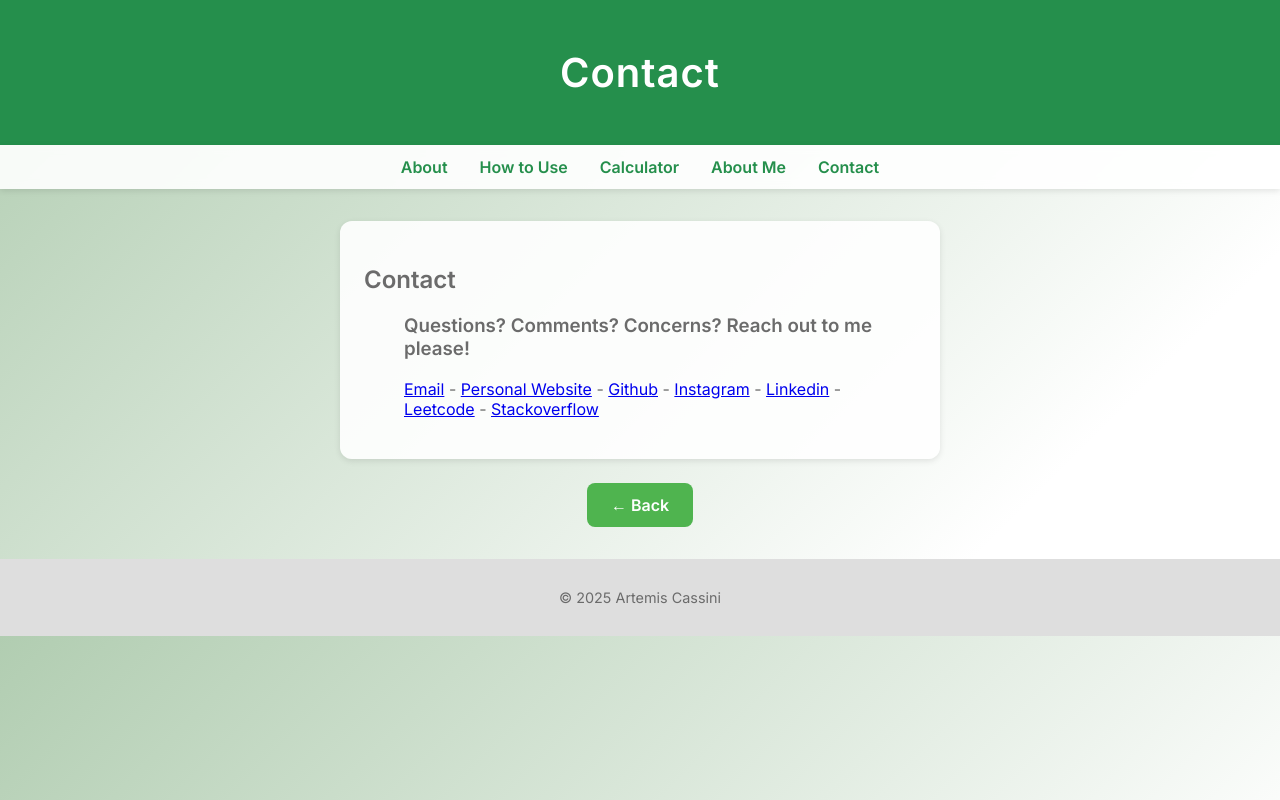
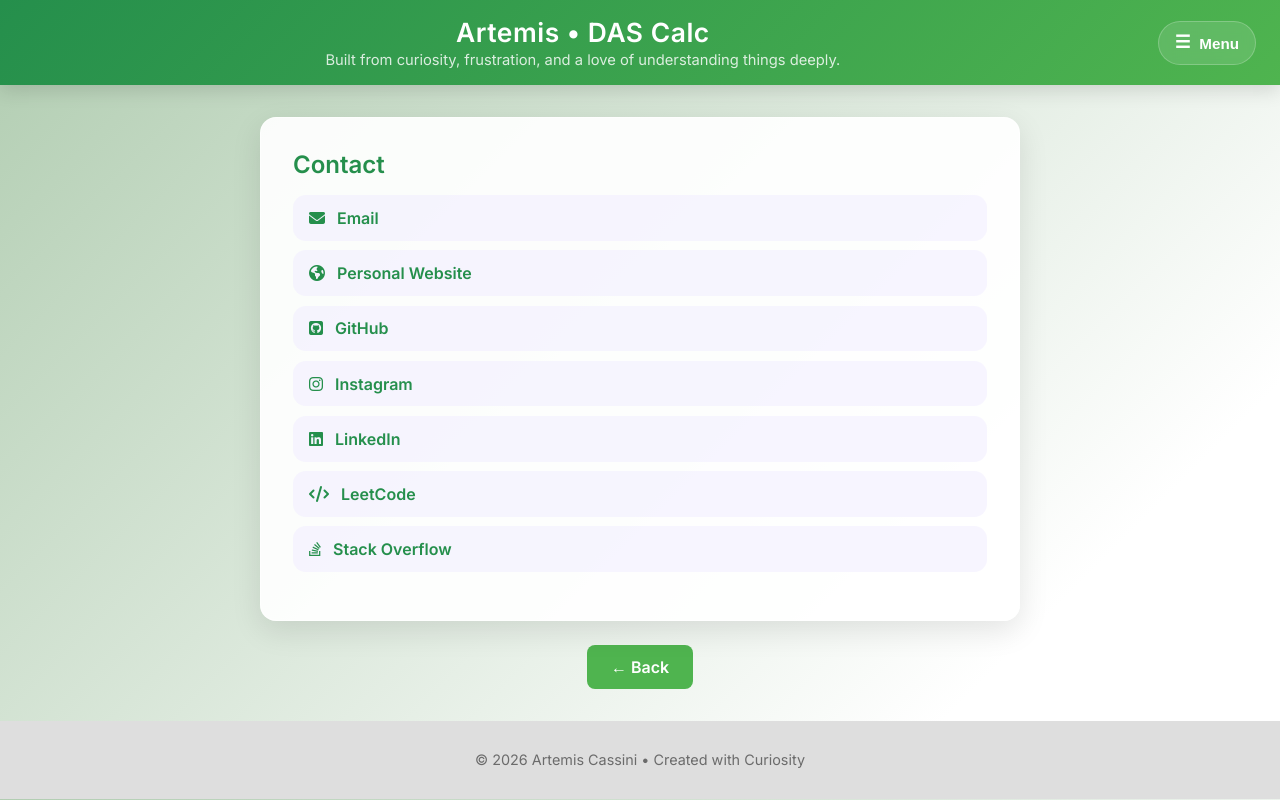
Before and after one commit to Artemis-Cassini/Dimensional-Analysis, a Flask app: page /contact in a window 1280 px wide. Run offline with Flask 3, Linux system fonts and the light colour scheme.

Commit message:
Update contact.html

```diff
--- a/CalcWebsite/templates/contact.html
+++ b/CalcWebsite/templates/contact.html
@@ -1,6 +1,7 @@
 <!DOCTYPE html>
 <html lang="en">
 <head>
+  <link rel="stylesheet" href="https://cdnjs.cloudflare.com/ajax/libs/font-awesome/6.5.0/css/all.min.css">
   <meta charset="UTF-8">
   <meta name="viewport" content="width=device-width, initial-scale=1.0">
   <title>Contact • Dimensional Analysis Calculator</title>
@@ -16,42 +17,7 @@
       margin: 0;
       padding: 0;
     }
-    header h1 {
-      font-size: 2.5rem;
-      letter-spacing: 1px;
-      margin: 0;
-      padding: 1.5rem 0;
-      text-align: center;
-      background-color: var(--green-dark);
-      color: var(--white);
-    }
-    nav.main-nav {
-      position: sticky;
-      top: 0;
-      background: rgba(255,255,255,0.9);
-      backdrop-filter: blur(5px);
-      width: 100%;
-      z-index: 10;
-      padding: 0.75rem 0;
-      box-shadow: 0 2px 6px rgba(0,0,0,0.1);
-    }
-    nav.main-nav ul {
-      list-style: none;
-      display: flex;
-      justify-content: center;
-      gap: 2rem;
-      margin: 0;
-      padding: 0;
-    }
-    nav.main-nav a {
-      text-decoration: none;
-      font-weight: 600;
-      color: var(--green-dark);
-      font-size: 1rem;
-    }
-    nav.main-nav a:hover {
-      color: var(--green-mid);
-    }
+    /* --- New Design System Styles --- */
     main {
       display: flex;
       flex-direction: column;
@@ -59,15 +25,174 @@
       padding: 2rem;
     }
     .info-box {
-      background: rgba(255,255,255,0.9);
-      padding: 1.5rem;
-      border-radius: 0.75rem;
-      box-shadow: 0 2px 6px rgba(0,0,0,0.1);
+      position: relative;
+      background: rgba(255,255,255,0.92);
+      padding: 2rem;
+      border-radius: 1rem;
+      box-shadow: 0 10px 30px rgba(0,0,0,0.10);
       width: 100%;
-      max-width: 600px;
-      max-height: 300px;
-      overflow-y: auto;
+      max-width: 760px;
       margin: 0 auto;
+      border: 1px solid rgba(255,255,255,0.55);
+      overflow: hidden;
+    }
+
+    .info-box h2 {
+      margin-top: 0;
+      margin-bottom: 1rem;
+      color: var(--green-dark);
+    }
+
+    .contact-list {
+      list-style: none;
+      padding: 0;
+      display: flex;
+      flex-direction: column;
+      gap: 0.6rem;
+    }
+
+    .contact-item {
+      display: flex;
+      align-items: center;
+      gap: 0.75rem;
+      padding: 0.8rem 1rem;
+      border-radius: 0.8rem;
+      background: rgba(237,233,254,0.45);
+      text-decoration: none;
+      color: var(--green-dark);
+      font-weight: 600;
+      transition: transform 0.18s ease, background 0.18s ease;
+    }
+
+    .contact-item:hover {
+      transform: translateX(4px);
+      background: rgba(237,233,254,0.8);
+    }
+
+    .contact-icon {
+      width: 20px;
+      height: 20px;
+    }
+
+    header {
+      background: linear-gradient(135deg, var(--green-dark), var(--green-mid));
+      color: var(--white);
+      padding: 1rem 1.5rem;
+      box-shadow: 0 6px 18px rgba(0,0,0,0.12);
+    }
+
+    .header-inner {
+      width: 100%;
+      margin: 0;
+      display: flex;
+      align-items: center;
+      justify-content: space-between;
+      gap: 1rem;
+    }
+
+    .brand-block {
+      display: flex;
+      flex-direction: column;
+      gap: 0.2rem;
+      flex: 1;
+    }
+
+    .brand-name {
+      margin: 0;
+      font-size: 1.65rem;
+      font-weight: 700;
+      letter-spacing: 0.02em;
+      color: var(--white);
+    }
+
+    .brand-tagline {
+      margin: 0;
+      font-size: 0.92rem;
+      color: rgba(255,255,255,0.82);
+    }
+
+    .menu-button {
+      display: inline-flex;
+      align-items: center;
+      justify-content: center;
+      gap: 0.55rem;
+      padding: 0.75rem 1rem;
+      border: 1px solid rgba(255,255,255,0.22);
+      border-radius: 999px;
+      background: rgba(255,255,255,0.12);
+      color: var(--white);
+      font-size: 0.95rem;
+      font-weight: 600;
+      cursor: pointer;
+      backdrop-filter: blur(6px);
+      transition: transform 0.18s ease, background 0.18s ease;
+    }
+
+    .menu-button:hover {
+      background: rgba(255,255,255,0.20);
+      transform: translateY(-1px);
+    }
+
+    .menu-button:focus-visible {
+      outline: 3px solid rgba(255,255,255,0.35);
+      outline-offset: 2px;
+    }
+
+    .menu-icon {
+      font-size: 1.1rem;
+      line-height: 1;
+    }
+
+    .sidebar-overlay {
+      position: fixed;
+      inset: 0;
+      background: rgba(0,0,0,0.35);
+      opacity: 0;
+      pointer-events: none;
+      transition: opacity 0.2s;
+      z-index: 20;
+    }
+
+    .sidebar-overlay.open {
+      opacity: 1;
+      pointer-events: auto;
+    }
+
+    .sidebar-panel {
+      position: fixed;
+      right: 0;
+      top: 0;
+      width: min(320px, 85vw);
+      height: 100vh;
+      background: rgba(255,255,255,0.95);
+      transform: translateX(100%);
+      transition: transform 0.25s;
+      z-index: 30;
+      display: flex;
+      flex-direction: column;
+    }
+
+    .sidebar-panel.open {
+      transform: translateX(0);
+    }
+
+    .sidebar-nav {
+      display: flex;
+      flex-direction: column;
+      padding: 1rem;
+      gap: 0.5rem;
+    }
+
+    .sidebar-link {
+      padding: 0.8rem 1rem;
+      border-radius: 0.8rem;
+      text-decoration: none;
+      color: var(--green-dark);
+      background: rgba(237,233,254,0.4);
+    }
+
+    .sidebar-link.active {
+      background: rgba(124,58,237,0.2);
     }
     /* Back button styling */
     .back-button {
@@ -96,35 +221,43 @@
 </head>
 <body>
   <header>
-    <h1>Contact</h1>
+    <div class="header-inner">
+      <div class="brand-block">
+        <h1 class="brand-name">Artemis • DAS Calc</h1>
+        <p class="brand-tagline">Built from curiosity, frustration, and a love of understanding things deeply.</p>
+      </div>
+      <button class="menu-button" id="menu-toggle" type="button" aria-expanded="false" aria-controls="site-sidebar">
+        <span class="menu-icon">☰</span>
+        Menu
+      </button>
+    </div>
   </header>
-  <nav class="main-nav">
-    <ul>
-      <li><a href="/about">About</a></li>
-      <li><a href="/how-to">How to Use</a></li>
-      <li><a href="/">Calculator</a></li>
-      <li><a href="/about-me">About Me</a></li>
-      <li><a href="/contact">Contact</a></li>
-    </ul>
-  </nav>
+  <div class="sidebar-overlay" id="sidebar-overlay"></div>
+  <aside class="sidebar-panel" id="site-sidebar" aria-hidden="true">
+    <nav class="sidebar-nav">
+      <a href="/about" class="sidebar-link">About</a>
+      <a href="/how-to" class="sidebar-link">How to Use</a>
+      <a href="/" class="sidebar-link">Calculator</a>
+      <a href="/about-me" class="sidebar-link">About Me</a>
+      <a href="/contact" class="sidebar-link active">Contact</a>
+    </nav>
+  </aside>
   <main>
     <section class="info-box" id="how-to">
       <h2>Contact</h2>
-      <ul>
-        <h3>Questions? Comments? Concerns? Reach out to me please!</h3>
-        <a href="mailto:support@dimensionalanalysis.solutions">Email</a>
-        -
-        <a href="https://artemiscassini.space/">Personal Website</a>
-        -
-        <a href="https://github.com/Artemis-Cassini">Github</a>
-        -
-        <a href="https://www.instagram.com/artemis_cassini/">Instagram</a>
-        -
-        <a href="https://www.linkedin.com/in/cara-shoemaker-5b63a7359/">Linkedin</a>
-        -
-        <a href="https://leetcode.com/profile/">Leetcode</a>
-        -
-        <a href="https://stackoverflow.com/">Stackoverflow</a>
+
+      <ul class="contact-list">
+        <li>
+  <a class="contact-item" href="mailto:support@dimensionalanalysis.solutions">
+    <i class="fa-solid fa-envelope"></i> Email
+  </a>
+</li>
+        <li><a class="contact-item" href="https://artemiscassini.space/"> <i class="fas fa-globe-americas"></i>  Personal Website</a></li>
+        <li><a class="contact-item" href="https://github.com/Artemis-Cassini"> <i class="fab fa-github-square"></i>  GitHub</a></li>
+        <li><a class="contact-item" href="https://www.instagram.com/artemis_cassini/"> <i class="	fab fa-instagram"></i>  Instagram</a></li>
+        <li><a class="contact-item" href="https://www.linkedin.com/"> <i class="	fab fa-linkedin"></i>  LinkedIn</a></li>
+        <li><a class="contact-item" href="https://leetcode.com/"> <i class="fas fa-code"></i> LeetCode</a></li>
+        <li><a class="contact-item" href="https://stackoverflow.com/"> <i class="	fab fa-stack-overflow"></i> Stack Overflow</a></li>
       </ul>
     </section>
 
@@ -132,7 +265,36 @@
     <a href="/" class="back-button">← Back</a>
   </main>
   <footer>
-    <p>&copy; 2025 Artemis Cassini</p>
+    <p>&copy; 2026 Artemis Cassini • Created with Curiosity</p>
   </footer>
+
+<script>
+const toggle = document.getElementById('menu-toggle');
+const sidebar = document.getElementById('site-sidebar');
+const overlay = document.getElementById('sidebar-overlay');
+
+toggle.onclick = () => {
+  sidebar.classList.add('open');
+  overlay.classList.add('open');
+  sidebar.setAttribute('aria-hidden', 'false');
+  toggle.setAttribute('aria-expanded', 'true');
+};
+
+overlay.onclick = () => {
+  sidebar.classList.remove('open');
+  overlay.classList.remove('open');
+  sidebar.setAttribute('aria-hidden', 'true');
+  toggle.setAttribute('aria-expanded', 'false');
+};
+
+document.addEventListener('keydown', (event) => {
+  if (event.key === 'Escape') {
+    sidebar.classList.remove('open');
+    overlay.classList.remove('open');
+    sidebar.setAttribute('aria-hidden', 'true');
+    toggle.setAttribute('aria-expanded', 'false');
+  }
+});
+</script>
 </body>
 </html>
```
